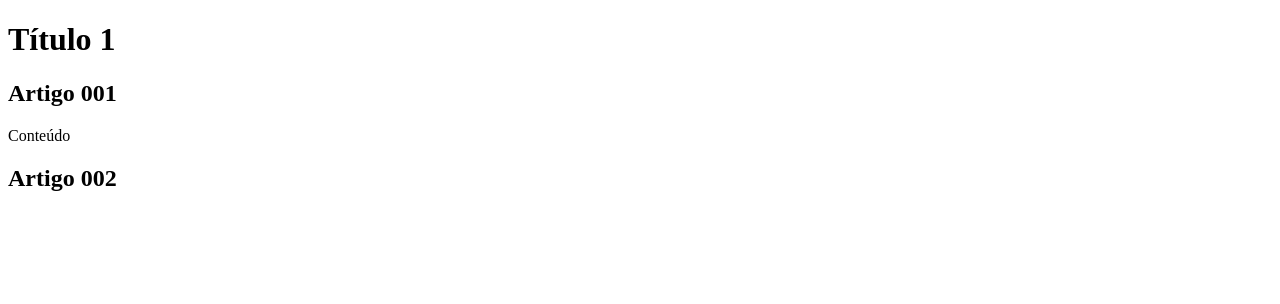
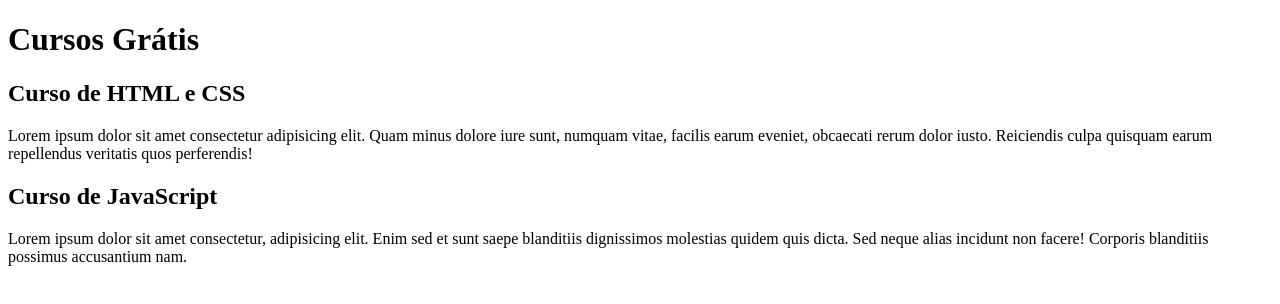
Before and after one commit to DaianyKaroline/projeto-site, a plain HTML site: page index.html in a window 1280 px wide. Drawn offline with Linux system fonts and the light colour scheme.

Commit message:
Comecei a escrever conteúdo

```diff
--- a/index.html
+++ b/index.html
@@ -9,15 +9,15 @@
 <body>
     <main>
         <header>
-            <h1> Título 1</h1>
+            <h1>Cursos Grátis</h1>
         </header>
         <article>
-            <h2>Artigo 001</h2>
-            <p>Conteúdo</p>
+            <h2>Curso de HTML e CSS</h2>
+            <p>Lorem ipsum dolor sit amet consectetur adipisicing elit. Quam minus dolore iure sunt, numquam vitae, facilis earum eveniet, obcaecati rerum dolor iusto. Reiciendis culpa quisquam earum repellendus veritatis quos perferendis!</p>
         </article>
         <article>
-            <h2>Artigo 002</h2>
-            <p></p>
+            <h2>Curso de JavaScript</h2>
+            <p>Lorem ipsum dolor sit amet consectetur, adipisicing elit. Enim sed et sunt saepe blanditiis dignissimos molestias quidem quis dicta. Sed neque alias incidunt non facere! Corporis blanditiis possimus accusantium nam.</p>
         </article>
 
     </main>
```
